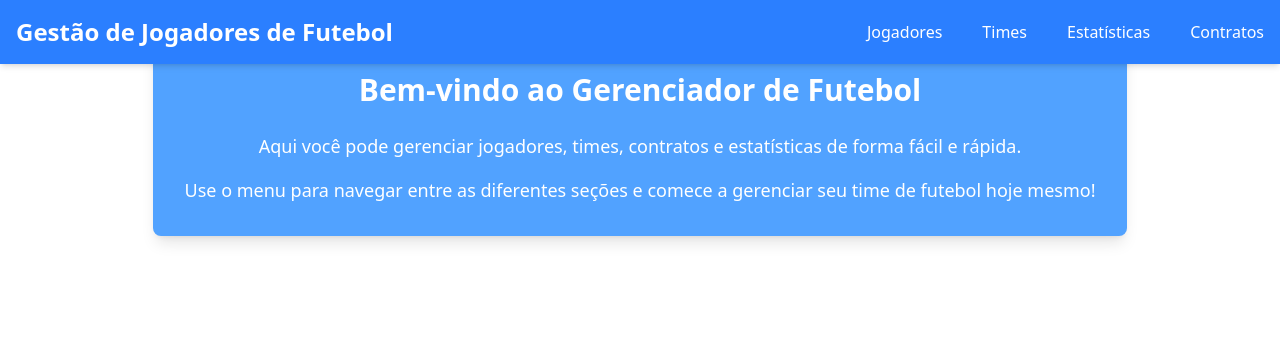
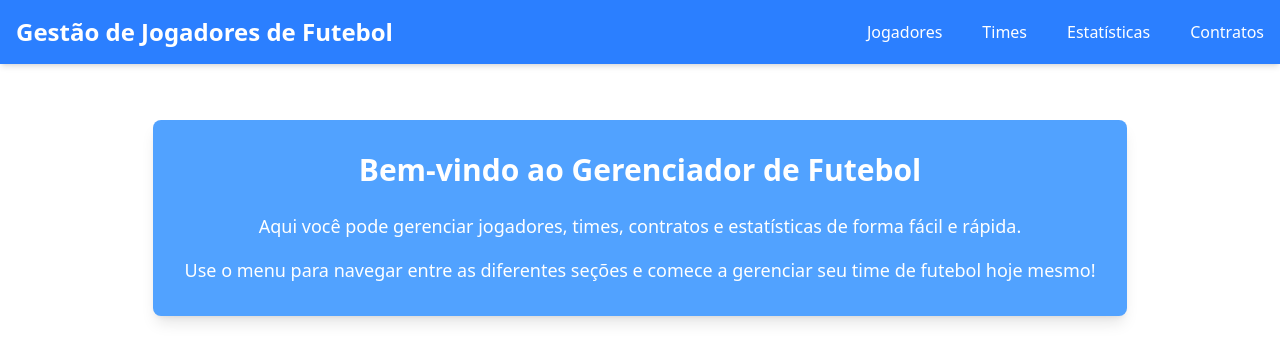
Before and after one commit to Gustavocurty/Banco-de-Dados, a React (Vite) app in the folder FrontEnd/: page / in a window 1280 px wide. Shown: the top 362 px of the page. Built offline with nearby package versions, Linux system fonts and the light colour scheme.

Commit message:
ADD: instrucoes nos readme de backend e frontend

```diff
--- a/FrontEnd/src/pages/home.jsx
+++ b/FrontEnd/src/pages/home.jsx
@@ -5,7 +5,7 @@ export default function Home() {
     return (
 
         // quero uma pagina inicial com um titulo e um texto de boas vindas
-        <div className="flex flex-col items-center justify-center text-center w-xg bg-blue-400 p-8 rounded-lg shadow-lg mt-10">
+        <div className="flex flex-col items-center justify-center text-center w-xg bg-blue-400 p-8 rounded-lg shadow-lg mt-30">
             <h1 className="text-3xl text-white font-bold mb-6">Bem-vindo ao Gerenciador de Futebol</h1>
             <p className="text-white text-center text-lg">
                 Aqui você pode gerenciar jogadores, times, contratos e estatísticas de forma fácil e rápida.
```
Also changed, not shown: 2 other files (tests, documents, lock files or other folders).
